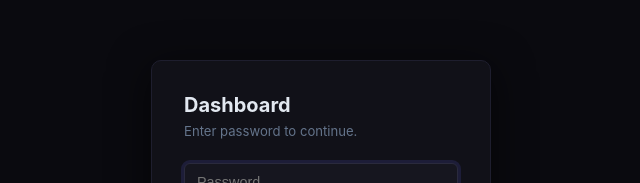
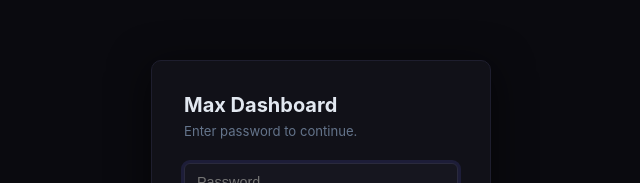
Before and after one commit to maxharper26/todo, a Next.js app: page /login in a window 1280 px wide. Shown: the part 253-436 px from the top of the page, without its empty margins (319-959 px from the left). Built offline with nearby package versions, Linux system fonts and the light colour scheme.

Commit message:
1 line chage

```diff
--- a/pages/login.js
+++ b/pages/login.js
@@ -41,7 +41,7 @@ export default function LoginPage() {
         padding: 32, width: 340, maxWidth: '90vw',
         boxShadow: '0 8px 40px rgba(0,0,0,.6)',
       }}>
-        <h1 style={{ color: '#e2e8f0', fontSize: 20, fontWeight: 700, marginBottom: 6 }}>Dashboard</h1>
+        <h1 style={{ color: '#e2e8f0', fontSize: 20, fontWeight: 700, marginBottom: 6 }}>Max Dashboard</h1>
         <p style={{ color: '#64748b', fontSize: '0.82rem', marginBottom: 24 }}>Enter password to continue.</p>
         <form onSubmit={handleSubmit}>
           <input
```
